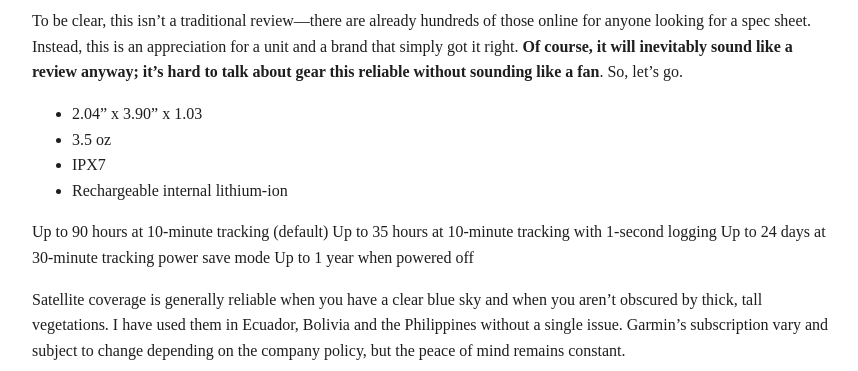
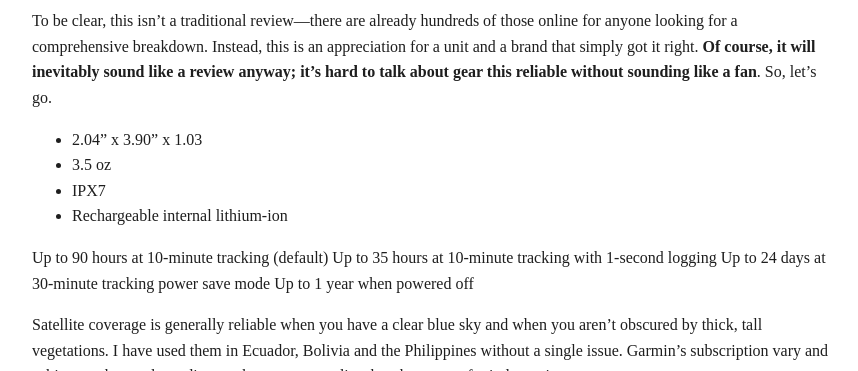
Before and after one commit to jonielrocio/jonielrocio.github.io, a Jekyll site: the page built from _posts/2026-04-22-inreach.md, in a window 1280 px wide and 900 px high, scrolled down 882 px, cut to the strip 248-619 px from the top of the window. Shown: the whole strip, without its empty margins (208-1066 px from the left). Built offline with Jekyll 4.4.1, drawn with Linux system fonts in a browser that asks for light colours.

Commit message:
Update Blog “2026-04-22-inreach”

```diff
--- a/_posts/2026-04-22-inreach.md
+++ b/_posts/2026-04-22-inreach.md
@@ -13,7 +13,7 @@ As it approaches the eighth anniversary of its release, the Garmin inReach Mini
 
 ![](/images/blog/in6.jpeg)
 
-To be clear, this isn’t a traditional review—there are already hundreds of those online for anyone looking for a spec sheet. Instead, this is an appreciation for a unit and a brand that simply got it right. **Of course, it will inevitably sound like a review anyway; it’s hard to talk about gear this reliable without sounding like a fan**. So, let's go.
+To be clear, this isn’t a traditional review—there are already hundreds of those online for anyone looking for a comprehensive breakdown. Instead, this is an appreciation for a unit and a brand that simply got it right. **Of course, it will inevitably sound like a review anyway; it’s hard to talk about gear this reliable without sounding like a fan**. So, let's go.
 
 - 2.04” x 3.90” x 1.03
 - 3.5 oz
@@ -32,8 +32,6 @@ Satellite coverage is generally reliable when you have a clear blue sky and when
 ![](/images/blog/in8.jpeg)
 
  Should I replace my old unit for the new model? Maybe. But at the moment, my inReach Mini still performs the tasks that truly matter: two-way messaging via satellite and an SOS button for when the situation arises. Make no mistake, a rescue operation is not like it is in the movies. It takes time, planning, and immense effort; it is never instant. Still, knowing that someone is out there looking for you—equipped with your location and the ability to message you back—provides a tremendous amount of hope and peace of mind. Five years later, my  $299 investment, plus the cost of the subscription, remains completely justifiable.
-
-
 
 <style>
   /\* FORCING DESKTOP SIZE \*/
```
